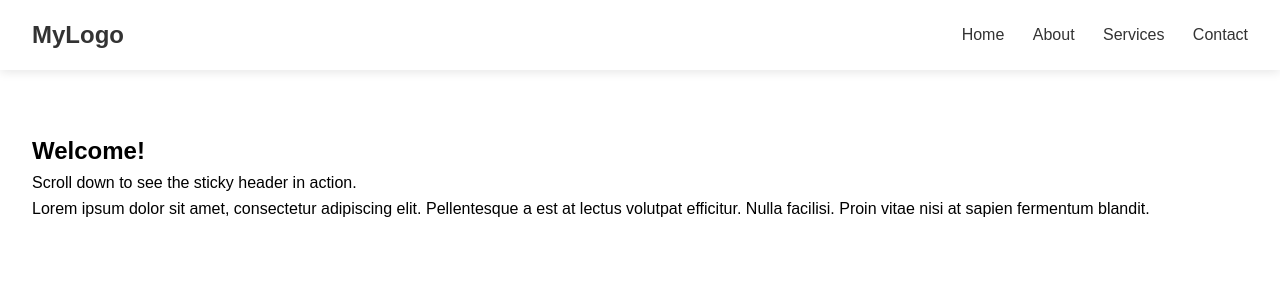
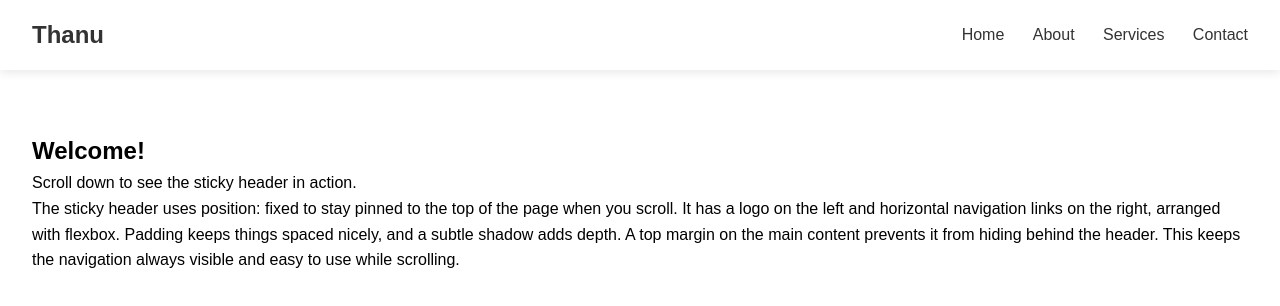
Before and after one commit to Thanu-7/css_task1, a plain HTML site: page index.html in a window 1280 px wide. Shown: the top 306 px of the page. Drawn offline with Linux system fonts and the light colour scheme.

Commit message:
Update index.html

```diff
--- a/index.html
+++ b/index.html
@@ -9,7 +9,7 @@
 <body>
 
   <header class="sticky-header">
-    <div class="logo">MyLogo</div>
+    <div class="logo">Thanu</div>
     <nav class="nav">
       <a href="#">Home</a>
       <a href="#">About</a>
@@ -22,7 +22,7 @@
     <section>
       <h1>Welcome!</h1>
       <p>Scroll down to see the sticky header in action.</p>
-      <p>Lorem ipsum dolor sit amet, consectetur adipiscing elit. Pellentesque a est at lectus volutpat efficitur. Nulla facilisi. Proin vitae nisi at sapien fermentum blandit.</p>
+      <p>The sticky header uses position: fixed to stay pinned to the top of the page when you scroll. It has a logo on the left and horizontal navigation links on the right, arranged with flexbox. Padding keeps things spaced nicely, and a subtle shadow adds depth. A top margin on the main content prevents it from hiding behind the header. This keeps the navigation always visible and easy to use while scrolling.</p>
       <p style="height: 1500px;"></p> <!-- For scroll demo -->
     </section>
   </main>
```
